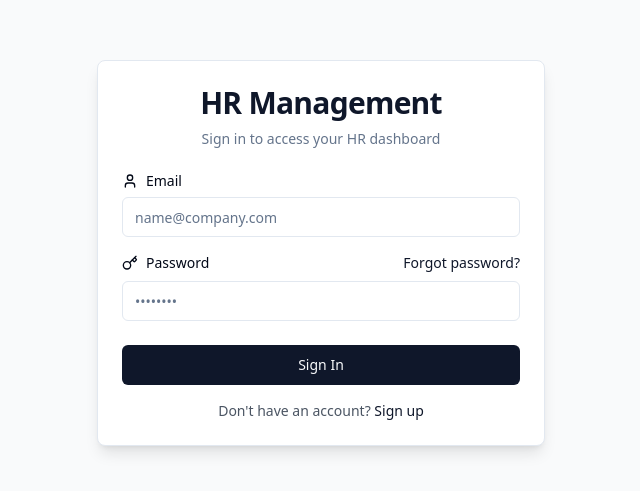
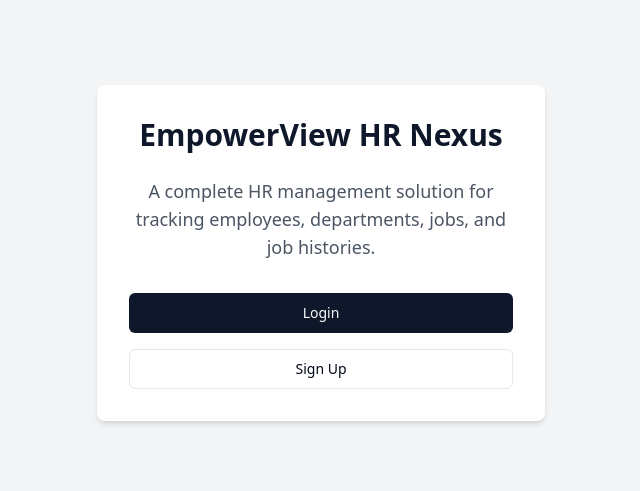
Before and after one commit to HanZeYoo/empowerview-hr-nexus, a React (Vite) app: page / in a window 1280 px wide. Before the commit this address led to /login. Shown: the part 147-638 px from the top of the page, without its empty margins (319-959 px from the left). Built offline with nearby package versions, Linux system fonts and the light colour scheme.

Commit message:
Fix: Project preview issue

```diff
--- a/index.html
+++ b/index.html
@@ -1,3 +1,4 @@
+
 <!DOCTYPE html>
 <html lang="en">
   <head>
--- a/src/App.tsx
+++ b/src/App.tsx
@@ -3,7 +3,7 @@ import { Toaster } from "@/components/ui/toaster";
 import { Toaster as Sonner } from "@/components/ui/sonner";
 import { TooltipProvider } from "@/components/ui/tooltip";
 import { QueryClient, QueryClientProvider } from "@tanstack/react-query";
-import { BrowserRouter, Routes, Route, Navigate } from "react-router-dom";
+import { BrowserRouter, Routes, Route } from "react-router-dom";
 import AuthProvider from "./components/AuthProvider";
 import ProtectedRoute from "./components/ProtectedRoute";
 import Index from "./pages/Index";
@@ -29,7 +29,7 @@ const App = () => {
             <Toaster />
             <Sonner />
             <Routes>
-              <Route path="/" element={<Navigate to="/login" replace />} />
+              <Route path="/" element={<Index />} />
               <Route path="/login" element={<Login />} />
               <Route path="/signup" element={<Signup />} />
               <Route path="/dashboard" element={
--- a/src/pages/Index.tsx
+++ b/src/pages/Index.tsx
@@ -1,11 +1,27 @@
-// Update this page (the content is just a fallback if you fail to update the page)
+
+import { Button } from "@/components/ui/button";
+import { Link } from "react-router-dom";
 
 const Index = () => {
   return (
-    <div className="min-h-screen flex items-center justify-center bg-gray-100">
-      <div className="text-center">
-        <h1 className="text-4xl font-bold mb-4">Welcome to Your Blank App</h1>
-        <p className="text-xl text-gray-600">Start building your amazing project here!</p>
+    <div className="min-h-screen flex flex-col items-center justify-center bg-gray-100 p-4">
+      <div className="text-center max-w-md w-full bg-white rounded-lg shadow-md p-8">
+        <h1 className="text-3xl font-bold text-primary mb-6">
+          EmpowerView HR Nexus
+        </h1>
+        <p className="text-lg text-gray-600 mb-8">
+          A complete HR management solution for tracking employees, departments, jobs, and job histories.
+        </p>
+
+        <div className="space-y-4">
+          <Button asChild className="w-full">
+            <Link to="/login">Login</Link>
+          </Button>
+
+          <Button asChild variant="outline" className="w-full">
+            <Link to="/signup">Sign Up</Link>
+          </Button>
+        </div>
       </div>
     </div>
   );
```
